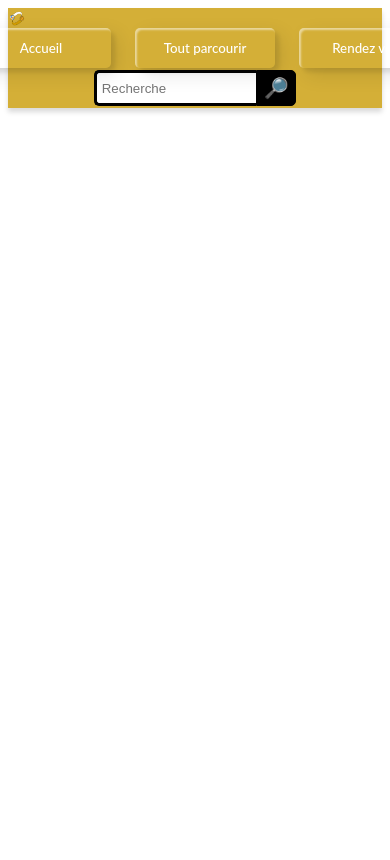
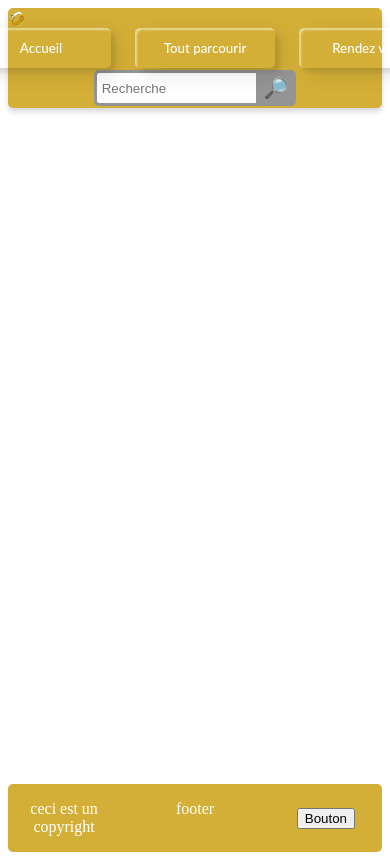
Before and after one commit to Margaux-code/web, a PHP site: page /base.html in a window 390 px wide; the page is wider, and only the part inside the window is pictured. Before the commit the page ends 113 px from the top of that part, so only its background shows below. Run offline with PHP 8.4, Linux system fonts and the light colour scheme.

Commit message:
footer responsive

```diff
--- a/base.html
+++ b/base.html
@@ -10,6 +10,7 @@
 </head>
 
 <body>
+    <div class="page">
         <div class="haut">
             <div class="item" id="logo">
                 <img id="img_logo" src="Image/Logo_Omnes_Sport_bordure.png">
@@ -28,4 +29,15 @@
                 <button type="submit" id="searchbutton" class="search">&#x1F50E;</button>
             </div>
         </div>
+
+        <div class="milieu">
+
+        </div>
+
+        <div class="footer">
+            <div class="copyright"><p>ceci est un copyright</p></div>
+            <div class="text"><p>footer</p></div>
+            <div class="button-dark"><button id="dark-mode">Bouton</button></div>
+        </div>
+    </div>
 </body>
--- a/style_base.css
+++ b/style_base.css
@@ -1,3 +1,9 @@
+.page {
+    min-height: 100vh; /* hauteur minimale égale à 100% du viewport */
+    display: flex;
+    flex-direction: column;
+}
+
 .haut {
     width: 100%;
     height: 100px;
@@ -5,12 +11,28 @@
     display: flex;
     box-shadow:
         0px 4px 5px rgba(0, 0, 0, 0.148);
+    border-radius: 5px;
+}
+
+.milieu {
+    flex-grow: 1;
+}
+
+.footer {
+    width: 100%;
+    background-color: #D4AF37;
+    color: white;
+    text-align: center;
+    border-radius: 5px;
+    display: flex;
+    justify-content: space-between;
 }
 
 .item {
     flex-grow: 1;
 }
 
+/* TOP */
 /* Logo */
 #img_logo {
     left: 2%;
@@ -103,7 +125,7 @@
 
 #search-bar {
     width: 40%;
-    border: 3px solid black;
+    border: 3px solid rgb(148, 148, 148);
     border-right: none;
     padding: 5px;
     height: 20px;
@@ -115,8 +137,8 @@
 #searchbutton {
     width: 40px;
     height: 36px;
-    border: 1px solid black;
-    background: black;
+    border: 1px solid rgb(148, 148, 148);
+    background: rgb(148, 148, 148);
     text-align: center;
     border-radius: 0 5px 5px 0;
     cursor: pointer;
@@ -145,3 +167,19 @@
         flex: 2;
     }
 }
+
+/* FOOTER */
+.copyright {
+    width: 30%;
+}
+
+.text {
+    width: 30%;
+}
+
+.button-dark {
+    width: 30%;
+    display: flex;
+    align-items: center;
+    justify-content: center;
+}
```
Lines whose indentation alone changed are shown as unchanged.
